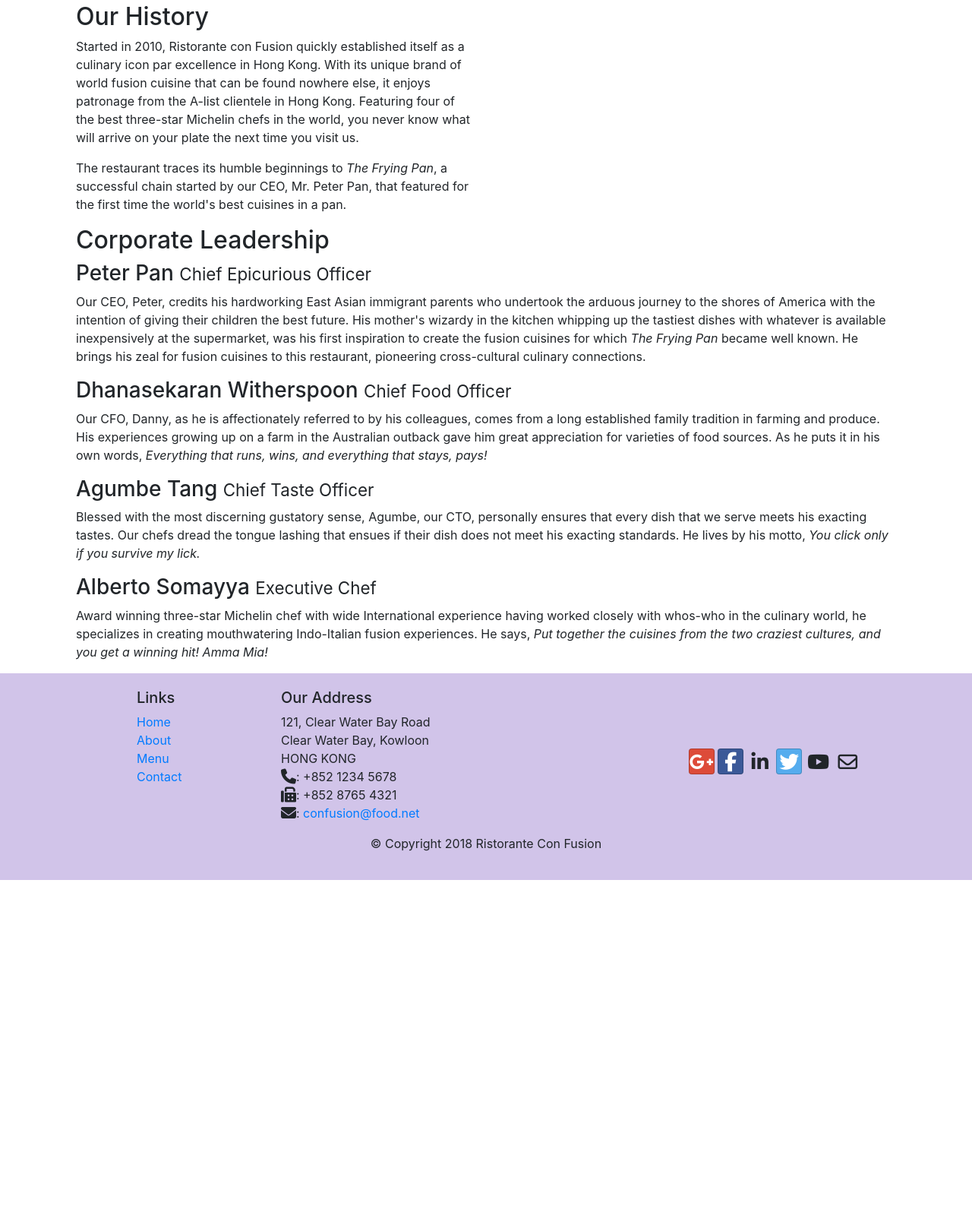
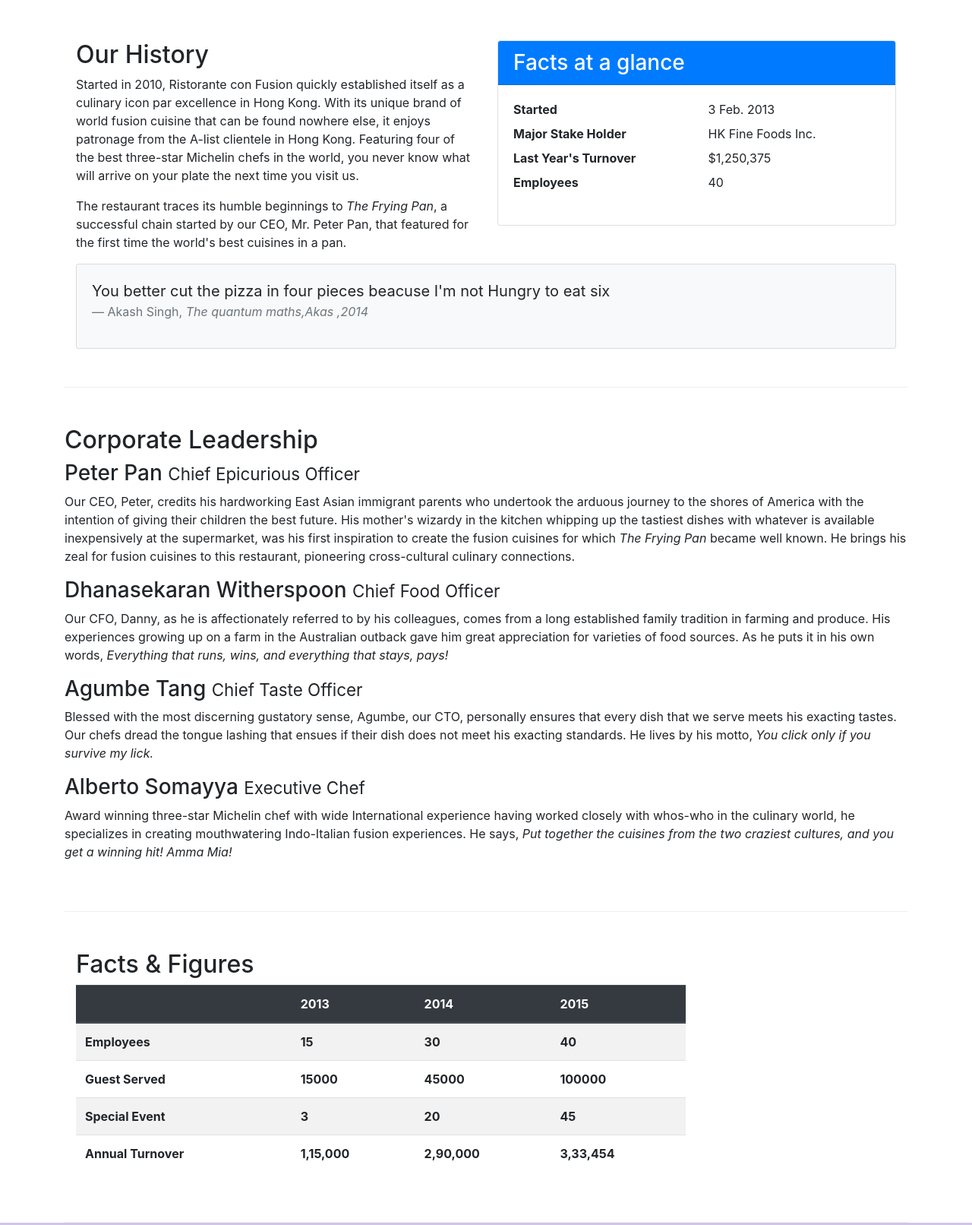
Before and after one commit to akukamsa/ConFusion, a website: page aboutus.html in a window 1280 px wide. Shown: the part 482-2094 px from the top of the page at 76% size. Before the commit the page ends 1640 px from the top, so only its background shows below. Drawn offline with nearby package versions, Linux system fonts and the light colour scheme.

Commit message:
Added tables and card.:)

```diff
--- a/aboutus.html
+++ b/aboutus.html
@@ -58,18 +58,65 @@
             </div>
         </div>
 
-        <div class="col-sm-6">
-            <div>
+        <div class="row row-content">
+            <div class="col-sm-6">
                 <h2>Our History</h2>
                 <p>Started in 2010, Ristorante con Fusion quickly established itself as a culinary icon par excellence in Hong Kong. With its unique brand of world fusion cuisine that can be found nowhere else, it enjoys patronage from the A-list clientele in Hong Kong.  Featuring four of the best three-star Michelin chefs in the world, you never know what will arrive on your plate the next time you visit us.</p>
                 <p>The restaurant traces its humble beginnings to <em>The Frying Pan</em>, a successful chain started by our CEO, Mr. Peter Pan, that featured for the first time the world's best cuisines in a pan.</p>
             </div>
-            <div>
+            <div class="col-sm">
+                <div class="card">
+                    <h3 class="card-header bg-primary text-white" >
+                        Facts at a glance
+                    </h3>
+                    <div class="card-body">
+                        <dl class="row">
+                            <dt class="col-6">
+                                Started
+                            </dt>
+                            <dd class="col-6">
+                                3 Feb. 2013
+                            </dd>
+                            <dt class="col-6">
+                                Major Stake Holder
+                            </dt>
+                            <dd class="col-6">
+                                HK Fine Foods Inc.
+                            </dd>
+                            <dt class="col-6">
+                                Last Year's Turnover
+                            </dt>
+                            <dd class="col-6">
+                                $1,250,375
+                            </dd>
+                            <dt class="col-6">
+                                Employees
+                            </dt>
+                            <dd class="col-6">
+                                40
+                            </dd>
+
+                        </dl>
+                    </div>
+                </div>
+
+            </div>
+            <div class="col-12">
+                <div class="card card-body bg-light">
+                    <blockquote class="blockquote">
+                        <p class="mb-0">
+                            You better cut the pizza in four pieces beacuse I'm not Hungry to eat six
+                        </p>
+                        <footer class="blockquote-footer">Akash Singh,
+                            <cite title="SOurce Title"> The quantum maths,Akas ,2014</cite>
+                        </footer>
+                    </blockquote>
+                </div>
             </div>
         </div>
 
 
-        <div class="container">
+        <div class="row row-content">
             <div>
                 <h2>Corporate Leadership</h2>
                 <h3>Peter Pan <small>Chief Epicurious Officer</small></h3>
@@ -91,7 +138,52 @@
                 </div>
             </div>
        </div>
+       <div class="row row-content">
+           <div class="col-12 col-sm-9">
+               <h2>Facts &amp; Figures</h2>
+               <div class="table-responsive">
+                   <table class="table table-striped">
+                       <thead class="thead-dark">
+                           <tr>
+                               <th>&nbsp;</th>
+                               <th>2013</th>
+                               <th>2014</th>
+                               <th>2015</th>
+                           </tr>
+                       </thead>
+                    <tbody>
+                        <tr>
+                            <th>Employees</th>
+                            <th>15</th>
+                            <th>30</th>
+                            <th>40</th>
+                        </tr>
+                        <tr>
+                            <th>Guest Served</th>
+                            <th>15000</th>
+                            <th>45000</th>
+                            <th>100000</th>
+                        </tr>
+                        <tr>
+                            <th>Special Event</th>
+                            <th>3</th>
+                            <th>20</th>
+                            <th>45</th>
+                        </tr>
+                        <tr>
+                            <th>Annual Turnover</th>
+                            <th>1,15,000</th>
+                            <th>2,90,000</th>
+                            <th>3,33,454</th>
+                        </tr>
+                    </tbody>
+                   </table>
+               </div>
+           </div>
+           <div class="col-12 col-sm-3">
 
+           </div>
+       </div>
     </div>
 
     <footer class="footer">
```
